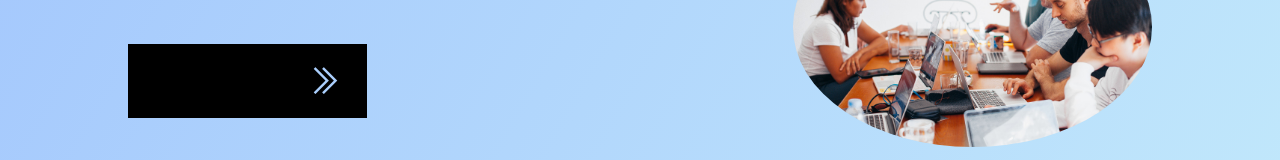
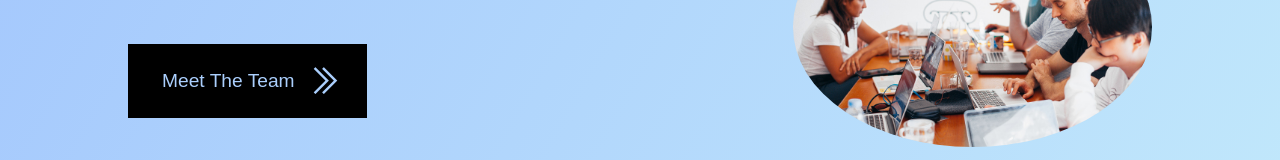
Before and after one commit to alexbtnr/interactively-recruitment, a Vue app: page /#/ in a window 1280 px wide. In both pictures the pointer is over the link "Meet The Team". Shown: the part 436-596 px from the top of the page. Built offline with nearby package versions, Linux system fonts and the light colour scheme.

Commit message:
Fixed hover color for button on homepage

```diff
--- a/src/components/CallToAction.vue
+++ b/src/components/CallToAction.vue
@@ -79,6 +79,9 @@
     color: #abcffd;
     background: #000;
   }
+  button.btn:hover a {
+    color: #abcffd;
+  }
 
   button.btn:hover i {
     transform: translateX(10px);
```
